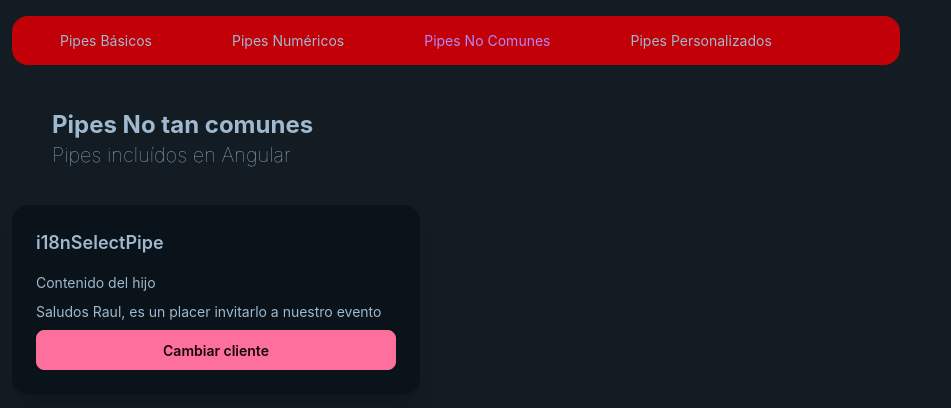
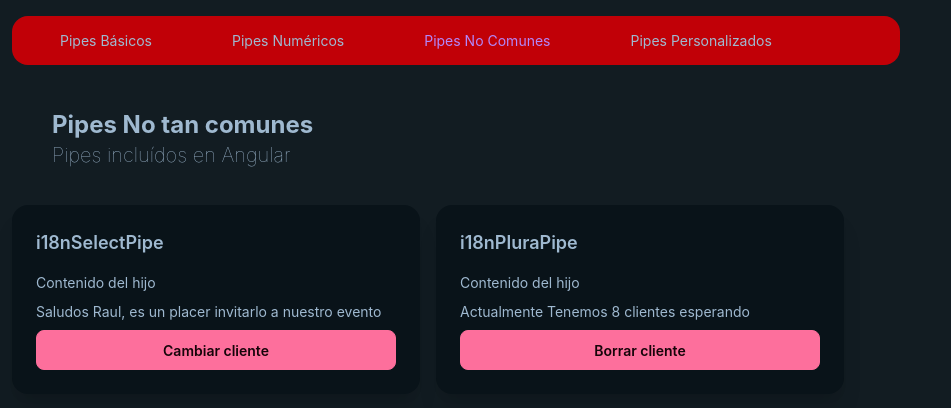
Before and after one commit to raulsr92/project-raulsanz-pipes, an Angular app: page /uncommon in a window 1280 px wide. Shown: the top 408 px of the page, without its empty margins (0-951 px from the left). Built offline with nearby package versions, Linux system fonts and the light colour scheme.

Commit message:
Clase 158 I18Plural Pipe

```diff
--- a/src/app/pages/uncommon-page/uncommon-page.html
+++ b/src/app/pages/uncommon-page/uncommon-page.html
@@ -18,4 +18,17 @@
   </app-card>
 
 
+  <app-card title="i18nPluraPipe">
+
+    <p>Actualmente {{clients().length | i18nPlural:clientsMap()  }}  </p>
+
+    <button
+      [disabled]="clients().length===0"
+      (click)="deleteClient()"
+      class="btn btn-secondary">
+        Borrar cliente
+    </button>
+
+  </app-card>
+
 </div>
--- a/src/app/pages/uncommon-page/uncommon-page.ts
+++ b/src/app/pages/uncommon-page/uncommon-page.ts
@@ -1,6 +1,6 @@
 import { Component, signal } from '@angular/core';
 import { Card } from '../../components/card/card';
-import { I18nSelectPipe } from '@angular/common';
+import { I18nSelectPipe, I18nPluralPipe } from '@angular/common';
 
 const cliente1={
   name: 'Raul',
@@ -18,12 +18,12 @@ const cliente2={
 
 @Component({
   selector: 'app-uncommon-page',
-  imports: [Card, I18nSelectPipe],
+  imports: [Card, I18nSelectPipe, I18nPluralPipe],
   templateUrl: './uncommon-page.html',
 })
 export default class UncommonPage {
 
-  //I18n SelectPipe
+  //I18n Select Pipe
 
     client = signal(cliente1)
 
@@ -41,5 +41,29 @@ export default class UncommonPage {
       this.client.set(cliente1)
     }
 
+  //I18n Plural Pipe
+
+    clientsMap =signal({
+    '=0': 'No tenemos ningún cliente esperando.',
+    '=1': 'Tenemos 1 cliente esperando.',
+    '=2': 'Tenemos 2 clientes esperando.',
+    other: 'Tenemos # clientes esperando'
+    })
+
+    clients = signal([
+      'Raul',
+      'Daniel',
+      'Amalia',
+      'Alvaro',
+      'Koki',
+      'Andrea',
+      'Chio',
+      'Paty'
+    ])
+
+    deleteClient(){
+      this.clients.update( clientsBefore => clientsBefore.slice(0,clientsBefore.length-1))
+    }
+
 
 }
```
Lines whose indentation alone changed are shown as unchanged.
